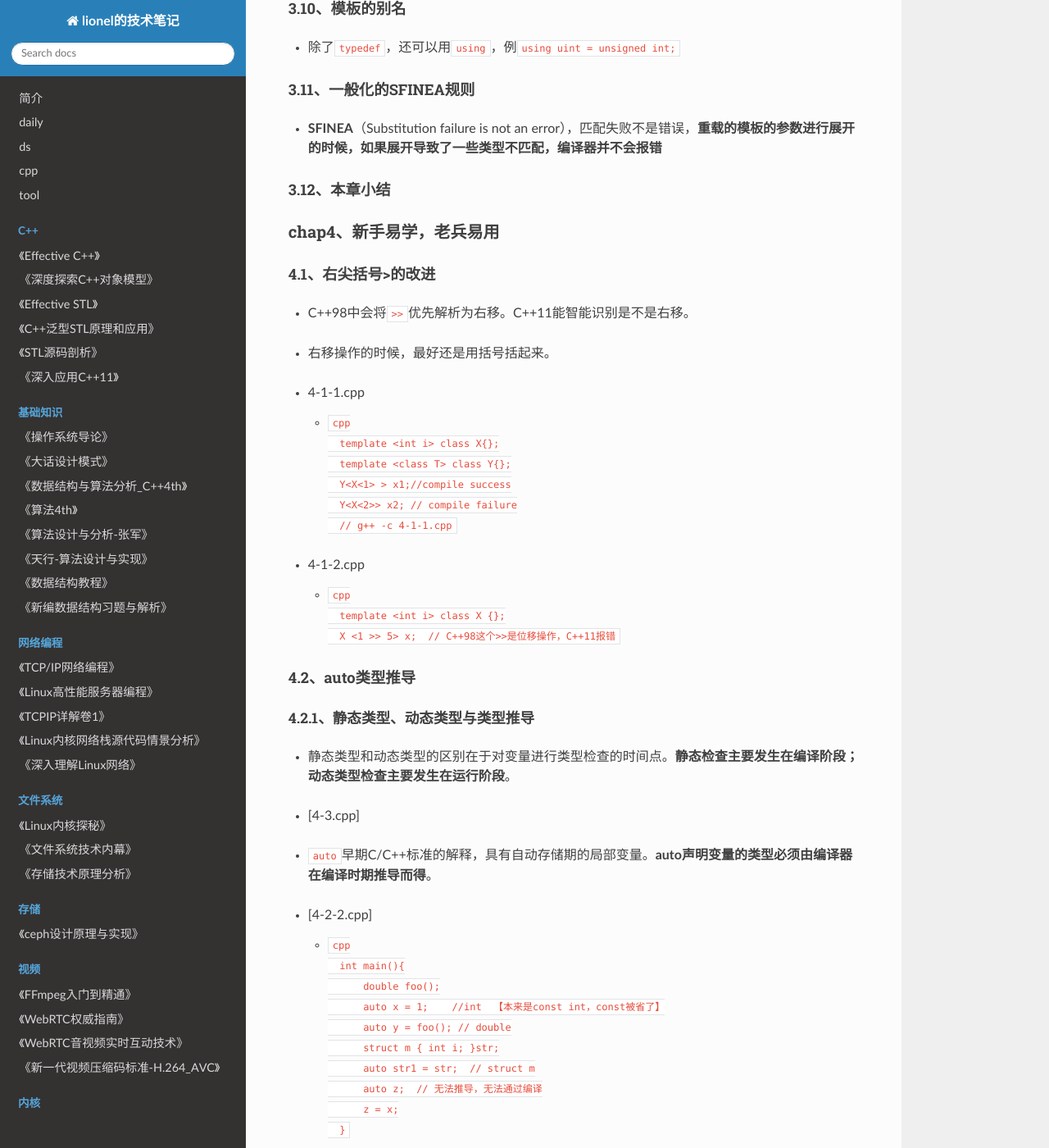
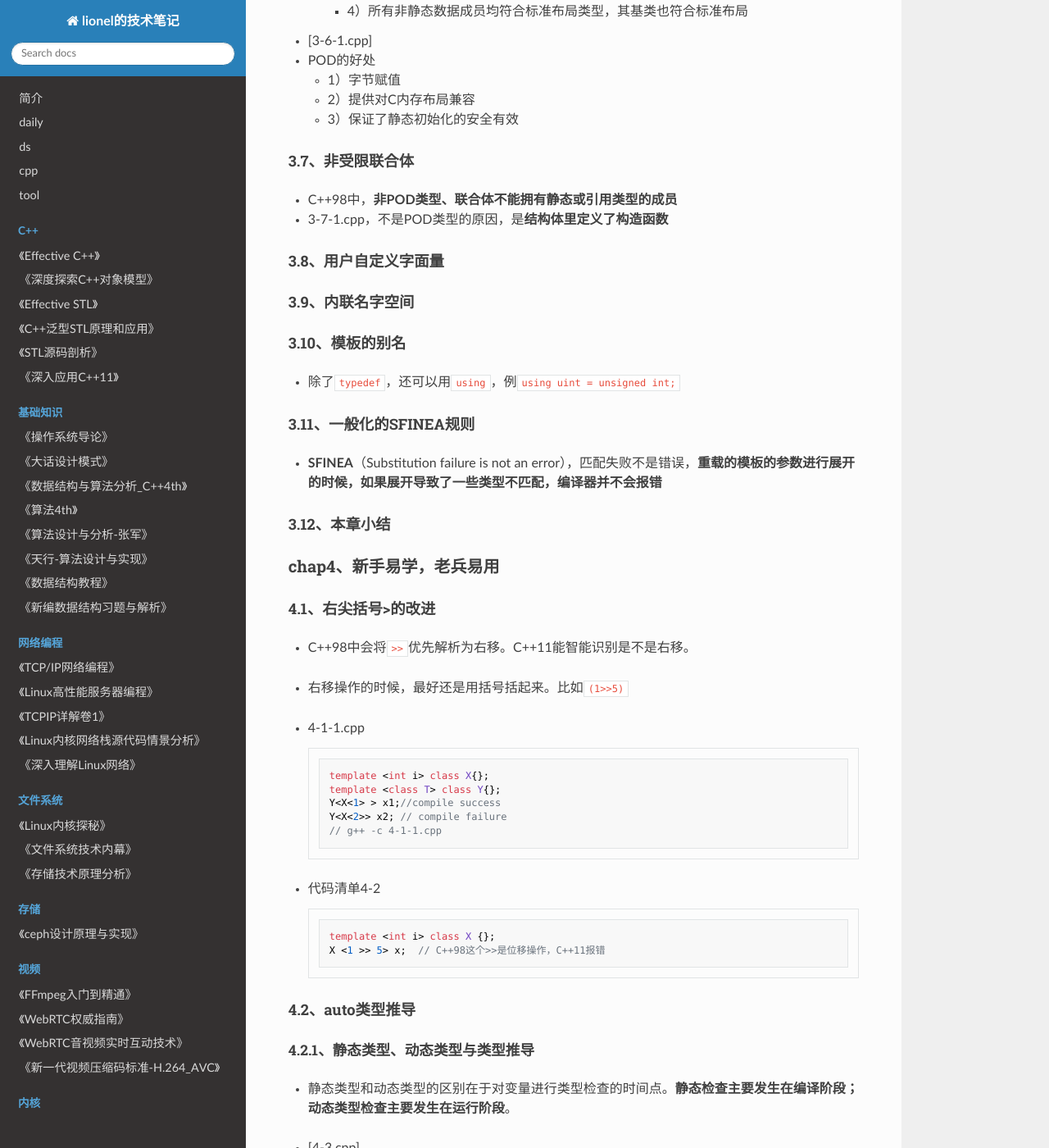
Before and after one commit to wolflion/booknotes, an MkDocs documentation site: the page built from docs/22C++modern/深入理解C++11.md, in a window 1280 px wide and 1400 px high, scrolled down 5295 px. Shown: the whole window at 82% size. Built offline with MkDocs 1.6.1, drawn with Linux system fonts in a browser that asks for light colours; nearby versions of some CDN libraries; some of the changed text lies outside the part shown.

Commit message:
Update 深入理解C++11.md

````diff
--- a/docs/22C++modern/深入理解C++11.md
+++ b/docs/22C++modern/深入理解C++11.md
@@ -189,12 +189,28 @@
 
 + C++11将POD（Plain Old Data）划分为
   + 平凡的（trivial）
+    + 1）拥有平凡的默认构造函数、析构函数
+    + 2）拥有平凡的拷贝构造函数和移动构造函数
+    + 3）拥有平凡的拷贝赋值运算符和移动赋值运算符
+    + 4）不能包含虚函数以及虚基类
   + 标准布局的（standard layout）
+    + 1）所有非静态成员有相同的访问权限
+    + 2）在类或者结构体继承时，满足以下两种情况之一：
+      + 派生类中有非静态成员，且只有一个仅包含静态成员的基类
+      + 基类有非静态成员，而派生类没有非静态成员
+    + 3）类中第一个非静态成员的类型与其基类不同
+    + 4）没有虚函数和虚基类
+    + 4）所有非静态数据成员均符合标准布局类型，其基类也符合标准布局
 + [3-6-1.cpp]
++ POD的好处
+  + 1）字节赋值
+  + 2）提供对C内存布局兼容
+  + 3）保证了静态初始化的安全有效
 
 #### 3.7、非受限联合体
 
 + C++98中，**非POD类型、联合体不能拥有静态或引用类型的成员**
++ 3-7-1.cpp，不是POD类型的原因，是**结构体里定义了构造函数**
 
 #### 3.8、用户自定义字面量
 
@@ -216,24 +232,24 @@
 
 + C++98中会将`>>`优先解析为右移。C++11能智能识别是不是右移。
 
-+ 右移操作的时候，最好还是用括号括起来。
++ 右移操作的时候，最好还是用括号括起来。比如`(1>>5)`
 
 + 4-1-1.cpp
 
-  + ```cpp
-    template <int i> class X{};
-    template <class T> class Y{};
-    Y<X<1> > x1;//compile success
-    Y<X<2>> x2; // compile failure
-    // g++ -c 4-1-1.cpp
-    ```
+  ```cpp
+  template <int i> class X{};
+  template <class T> class Y{};
+  Y<X<1> > x1;//compile success
+  Y<X<2>> x2; // compile failure
+  // g++ -c 4-1-1.cpp
+  ```
 
-+ 4-1-2.cpp
++ 代码清单4-2
 
-  + ```cpp
-    template <int i> class X {};
-    X <1 >> 5> x;  // C++98这个>>是位移操作，C++11报错
-    ```
+  ```cpp
+  template <int i> class X {};
+  X <1 >> 5> x;  // C++98这个>>是位移操作，C++11报错
+  ```
 
 #### 4.2、auto类型推导
 
@@ -247,34 +263,38 @@
 
 + [4-2-2.cpp]
 
-  + ```cpp
-    int main(){
-        double foo();
-        auto x = 1;    //int  【本来是const int，const被省了】
-        auto y = foo(); // double
-        struct m { int i; }str;
-        auto str1 = str;  // struct m
-        auto z;  // 无法推导，无法通过编译
-        z = x;
-    }
-    ```
+  ```cpp
+  int main(){
+      double foo();
+      auto x = 1;    //int  【本来是const int，const被省了】
+      auto y = foo(); // double
+      struct m { int i; }str;
+      auto str1 = str;  // struct m
+      auto z;  // 无法推导，无法通过编译
+      z = x;
+  }
+  ```
 
-    // g++ -std=c++11 4-2-2.cpp
+  // g++ -std=c++11 4-2-2.cpp
 
 + **auto并非一种“类型”声明，而是一个类型声明时的“占位符”**。
 
 ##### 4.2.2、auto的优势
 
 + 1、在拥有初始化表达式的复杂类型变量声明时简化代码。
+  + `std::vector<std::string>::iterator i=`可以简写成`auto i=`
 + 2、免除程序员在一些类型声明时的麻烦，或者避免一些在类型声明时的错误。
+  + *可能存在精度被扩展的情况*，**但不能解决所有问题**
   + [4-2-6.cpp]
 + 3、其“自适应”性能够在一定程度上支持泛型的编程。
   + [4-2-7.cpp]
++ 4、其它好处
 
 ##### 4.2.3、auto的使用细则
 
 + auto可以与指针和引用结合起来使用
   + [4-2-9.cpp]
++ C++11中只保留了**auto作为类型指示符的用法**，`auto int i=1;`就会报错
 
 #### 4.3、decltype
 
@@ -292,27 +312,29 @@
 
 + **decltype的类型推导并不是像auto一样是从变量声明开始的初始化表达式获得变量的类型，decltype总是以一个普通的表达式为参数，返回该表达式的类型。
 
-  + ```cpp
-    int i;
-    decltype(i) j = 0;
-    ```
+  ```cpp
+  int i;
+  decltype(i) j = 0;
+  ```
 
 ##### 4.3.2、decltype的应用
 
-+ 一些例子
++ decltype与typedef/using的合用
 
-  + ```cpp
-    using size_t = decltype(sizeof(0));
-    using ptrdiff_t = decltype((int*)0-(int*)0);
-    using nullptr_t = decltype(nullptr);
-    ```
+```cpp
+using size_t = decltype(sizeof(0));
+using ptrdiff_t = decltype((int*)0-(int*)0);
+using nullptr_t = decltype(nullptr);
+```
 
 ##### 4.3.3、decltype推导四规则
 
-+ ```cpp
-  int i;
-  decltype((i)) b;  // b int &，无法编译通过
-  ```
++ null
+
+```cpp
+int i;
+decltype((i)) b;  // b int &，无法编译通过
+```
 
 + 依序判断以下四规则：
 
@@ -331,14 +353,20 @@
 
 ##### 4.4.2、使用追踪返回类型的函数
 
++ 4-4-1.cpp，*的好处在哪，我都没懂*
+
 #### 4.5、基于范围的for循环
 
-+ `for_each`的概念
++ `for_each`模板函数，**使用了迭代器的概念**，因为含有自增操作
+  + `for_each(arr,arr+sizeof(arr)/sizeof(arr[0]),action1);  int action1(int &e){ e*=2;}`
++ `for(int &e:arr)  //第一部分是范围内用于迭代的变量，第二部分则表示将被迭代的范围`
+  + **for循环迭代的范围是可确定的**，数组大小不确定的话，不能使用基于范围的for循环
 + [4-5-5.cpp]
+  + 注意**迭代器**是指针，要用的话必须加星`*`
 
 #### 4.6、本章小结
 
-### chap5、
+### chap5、提高类型安全
 
 #### 5.1、强类型枚举
 
@@ -373,6 +401,7 @@
 ##### 5.2.2、C++11的智能指针
 
 + C++98中，通过一个模板类型"auto_ptr"实现。
+  + `auto_ptr(new int);`，**缺点是，拷贝时返回一个左值、不能调用`delete[]`**
 + C++11中改用unique_ptr、shared_ptr及weak_ptr等智能指针来自动回收堆分配的对象。
 + [5-2-1.cpp]
 + [5-2-2.cpp]
@@ -391,7 +420,17 @@
 
 ##### 5.2.5、C++11与最小垃圾回收支持
 
++ `get_pointer_safety()`原型
++ `declare_reachable()`，显式地通知垃圾回收器某一个对象应被认为可达的。
++ `undeclare_reachable<int>`，*这个没怎么用过*
+
 ##### 5.2.6、垃圾回收的兼容性
+
++ 只回收new的，malloc分配的不回收
+
+#### 5.3、本章小结
+
++ C++11也想搞**全面的垃圾回收**，但目前只能**最小垃圾回收支持**
 
 ### chap6、提高性能及操作硬件的能力
 
````
Also changed, not shown: other parts of docs/22C++modern/深入理解C++11.md (+2 -0 lines).
